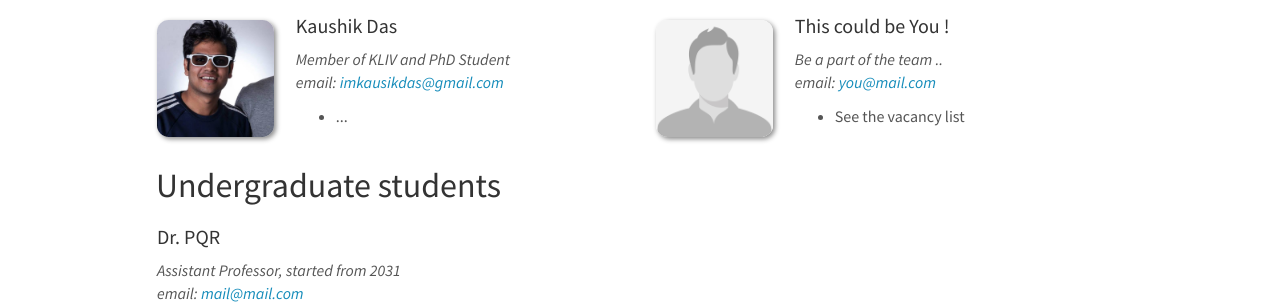
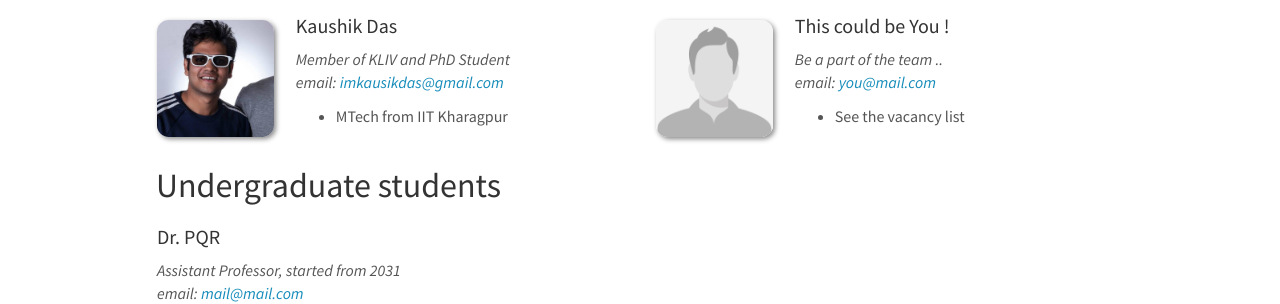
Before and after one commit to iitkliv/tempsite, a Jekyll site: the page built from _pages/people.md, in a window 1280 px wide and 900 px high, scrolled down 767 px. Shown: the part 154-458 px from the top of the window. Built offline with Jekyll 4.4.1, drawn with Linux system fonts in a browser that asks for light colours; nearby versions of some CDN libraries.

Commit message:
greatly simplified people database design

```diff
--- a/_pages/people.md
+++ b/_pages/people.md
@@ -21,35 +21,9 @@
   <i>{{ member.info }}<br>email: <{{ member.email }}></i>
   <ul style="overflow: hidden">
 
-  {% if member.number_educ == 1 %}
-  <li> {{ member.education1 }} </li>
-  {% endif %}
-
-  {% if member.number_educ == 2 %}
-  <li> {{ member.education1 }} </li>
-  <li> {{ member.education2 }} </li>
-  {% endif %}
-
-  {% if member.number_educ == 3 %}
-  <li> {{ member.education1 }} </li>
-  <li> {{ member.education2 }} </li>
-  <li> {{ member.education3 }} </li>
-  {% endif %}
-
-  {% if member.number_educ == 4 %}
-  <li> {{ member.education1 }} </li>
-  <li> {{ member.education2 }} </li>
-  <li> {{ member.education3 }} </li>
-  <li> {{ member.education4 }} </li>
-  {% endif %}
-
-  {% if member.number_educ == 5 %}
-  <li> {{ member.education1 }} </li>
-  <li> {{ member.education2 }} </li>
-  <li> {{ member.education3 }} </li>
-  <li> {{ member.education4 }} </li>
-  <li> {{ member.education5 }} </li>
-  {% endif %}
+  {% for line in member.description %}
+  <li> {{ line }} </li>
+  {% endfor %}
 
   </ul>
 </div>
@@ -75,35 +49,9 @@
   <i>{{ member.info }}<br>email: <{{ member.email }}></i>
   <ul style="overflow: hidden">
 
-  {% if member.number_educ == 1 %}
-  <li> {{ member.education1 }} </li>
-  {% endif %}
-
-  {% if member.number_educ == 2 %}
-  <li> {{ member.education1 }} </li>
-  <li> {{ member.education2 }} </li>
-  {% endif %}
-
-  {% if member.number_educ == 3 %}
-  <li> {{ member.education1 }} </li>
-  <li> {{ member.education2 }} </li>
-  <li> {{ member.education3 }} </li>
-  {% endif %}
-
-  {% if member.number_educ == 4 %}
-  <li> {{ member.education1 }} </li>
-  <li> {{ member.education2 }} </li>
-  <li> {{ member.education3 }} </li>
-  <li> {{ member.education4 }} </li>
-  {% endif %}
-
-  {% if member.number_educ == 5 %}
-  <li> {{ member.education1 }} </li>
-  <li> {{ member.education2 }} </li>
-  <li> {{ member.education3 }} </li>
-  <li> {{ member.education4 }} </li>
-  <li> {{ member.education5 }} </li>
-  {% endif %}
+  {% for line in member.description %}
+  <li> {{ line }} </li>
+  {% endfor %}
 
   </ul>
 </div>
@@ -141,27 +89,9 @@
   <i>{{ member.info }}<br>email: <{{ member.email }}></i>
   <ul style="overflow: hidden">
 
-  {% if member.number_educ == 1 %}
-  <li> {{ member.education1 }} </li>
-  {% endif %}
-
-  {% if member.number_educ == 2 %}
-  <li> {{ member.education1 }} </li>
-  <li> {{ member.education2 }} </li>
-  {% endif %}
-
-  {% if member.number_educ == 3 %}
-  <li> {{ member.education1 }} </li>
-  <li> {{ member.education2 }} </li>
-  <li> {{ member.education3 }} </li>
-  {% endif %}
-
-  {% if member.number_educ == 4 %}
-  <li> {{ member.education1 }} </li>
-  <li> {{ member.education2 }} </li>
-  <li> {{ member.education3 }} </li>
-  <li> {{ member.education4 }} </li>
-  {% endif %}
+  {% for line in member.description %}
+  <li> {{ line }} </li>
+  {% endfor %}
 
   </ul>
 </div>
```
Also changed, not shown: _data/people.yml (+24 -24 lines).
